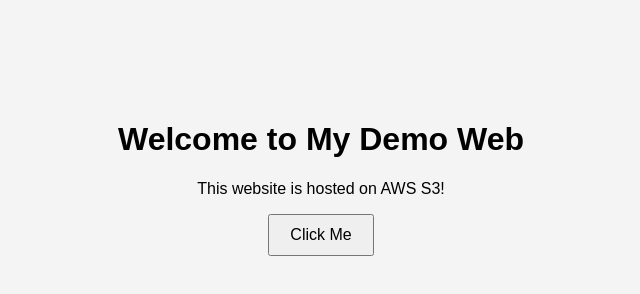
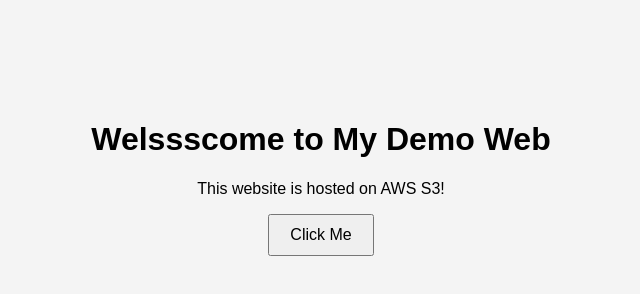
Before and after one commit to bohraayush25/projectx, a plain HTML site: page index.html in a window 1280 px wide. Shown: the whole page, without its empty margins (319-959 px from the left). Drawn offline with Linux system fonts and the light colour scheme.

Commit message:
Update index.html

```diff
--- a/index.html
+++ b/index.html
@@ -7,7 +7,7 @@
 </head>
 <body>
     <div class="container">
-        <h1>Welcome to My Demo Web</h1>
+        <h1>Welssscome to My Demo Web</h1>
         <p>This website is hosted on AWS S3!</p>
         <button onclick="sayHello()">Click Me</button>
     </div>
```
